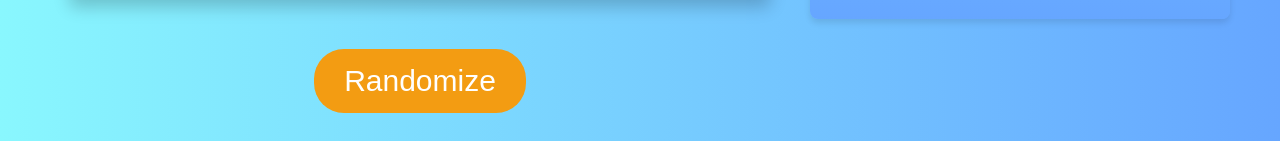
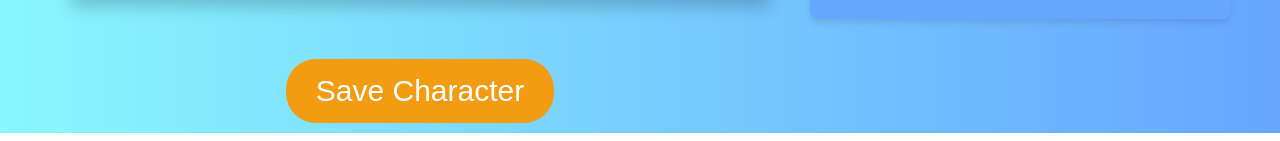
Before and after one commit to LittleOllie/LongLostBW, a plain HTML site: page index.html in a window 1280 px wide. Shown: the part 1167-1308 px from the top of the page. Drawn offline with nearby package versions, Linux system fonts and the light colour scheme; files whose address does not match are found by name.

Commit message:
Update index.html

```diff
--- a/index.html
+++ b/index.html
@@ -249,8 +249,6 @@ button:hover {
             <img id="hand-bw" alt="">
             <img id="ball-bw" alt="">
         </div>
-
-        <button id="randomButton" onclick="randomizeCharacter()">Randomize</button>
         <button id="saveButton" onclick="saveCharacterImage()">Save Character</button>
     </div>
 
@@ -412,102 +410,6 @@ button:hover {
         }).catch(error => console.error('Error capturing canvas:', error));
     }
 
-
-<script>
-    function randomizeCharacter() {
-        const traits = {
-            background: [
-                "BACKGROUNDS/1BW.PNG", "BACKGROUNDS/2BW.PNG", "BACKGROUNDS/5BW.PNG"
-            ],
-            skin: [
-                "SKIN/1BW.PNG", "SKIN/EBW.PNG", "SKIN/ABW.PNG", "SKIN/IBW.PNG",
-                "SKIN/CBW.PNG", "SKIN/DBW.PNG", "SKIN/HBW.PNG"
-            ],
-            face: [
-                "FACE/1.PNG", "FACE/1A.PNG", "FACE/2.PNG", "FACE/3.PNG",
-                "FACE/4.PNG", "FACE/5.PNG", "FACE/6.PNG", "FACE/7.PNG",
-                "FACE/A.PNG", "FACE/B.PNG", "FACE/CBW.PNG", "FACE/D.PNG",
-                "FACE/E.PNG", "FACE/F.PNG"
-            ],
-            clothing: [
-                "CLOTHING/1BW.PNG", "CLOTHING/1ABW.PNG", "CLOTHING/ABW.PNG",
-                "CLOTHING/BBW.PNG", "CLOTHING/EBW.PNG", "CLOTHING/FBW.PNG",
-                "CLOTHING/GBW.PNG", "CLOTHING/HBW.PNG", "CLOTHING/IBW.PNG",
-                "CLOTHING/JBW.PNG", "CLOTHING/KBW.PNG", "CLOTHING/LBW.PNG",
-                "CLOTHING/MBW.PNG", "CLOTHING/NBW.PNG", "CLOTHING/PBW.PNG"
-            ],
-            hair: [
-                "HAIR/A.PNG", "HAIR/29.PNG", "HAIR/33.PNG", "HAIR/37.PNG",
-                "HAIR/41.PNG", "HAIR/45.PNG", "HAIR/49.PNG", "HAIR/53.PNG",
-                "HAIR/57.PNG", "HAIR/61.PNG"
-            ],
-            hairhoodie: [
-                "HAIRHOODIEUP/A.PNG", "HAIRHOODIEUP/9.PNG", "HAIRHOODIEUP/13.PNG",
-                "HAIRHOODIEUP/21.PNG", "HAIRHOODIEUP/17.PNG", "HAIRHOODIEUP/1.PNG",
-                "HAIRHOODIEUP/5.PNG", "HAIRHOODIEUP/25.PNG"
-            ],
-            hat: [
-                "HATS/A.PNG", "HATS/CBW.PNG", "HATS/EBW.PNG", "HATS/FBW.PNG",
-                "HATS/IBW.PNG", "HATS/JBW.PNG", "HATS/HBW.PNG", "HATS/KBW.PNG"
-            ],
-            hathoodie: [
-                "HATS/CBW.PNG", "HATS/JBW.PNG", "HATS/KBW.PNG"
-            ],
-            accessories: [
-                "GLASSES/A.PNG", "GLASSES/ABW.PNG", "GLASSES/BBW.PNG",
-                "GLASSES/CBW.PNG", "GLASSES/DBW.PNG"
-            ],
-            hand: [
-                "HANDS/A.PNG", "HANDS/0BW.PNG", "HANDS/1BW.PNG", "HANDS/2BW.PNG",
-                "HANDS/3BW.PNG", "HANDS/4BW.PNG", "HANDS/5BW.PNG", "HANDS/6BW.PNG",
-                "HANDS/7BW.PNG", "HANDS/8BW.PNG", "HANDS/9BW.PNG"
-            ]
-        };
-
-        const selectRandomTrait = (category) => {
-            const options = traits[category];
-            const randomIndex = Math.floor(Math.random() * options.length);
-            return options[randomIndex];
-        };
-
-        // Randomize traits
-        selectTrait('background', selectRandomTrait('background'));
-        selectTrait('skin', selectRandomTrait('skin'));
-        selectTrait('face', selectRandomTrait('face'));
-        selectTrait('clothing', selectRandomTrait('clothing'));
-
-        // Randomize hair and hat traits
-        if (Math.random() < 0.5) {
-            selectTrait('hair', selectRandomTrait('hair'));
-            selectTrait('hat', ''); // Clear hat
-        } else {
-            selectTrait('hat', selectRandomTrait('hat'));
-            selectTrait('hair', ''); // Clear hair
-        }
-
-        // Randomize hair and hat for hoodies
-        if (Math.random() < 0.5) {
-            selectTrait('hairhoodie', selectRandomTrait('hairhoodie'));
-            selectTrait('hathoodie', ''); // Clear hat for hoodie
-        } else {
-            selectTrait('hathoodie', selectRandomTrait('hathoodie'));
-            selectTrait('hairhoodie', ''); // Clear hair for hoodie
-        }
-
-        // Randomize optional traits
-        if (Math.random() < 0.5) {
-            selectTrait('accessories', selectRandomTrait('accessories'));
-        } else {
-            selectTrait('accessories', '');
-        }
-
-        if (Math.random() < 0.5) {
-            selectTrait('hand', selectRandomTrait('hand'));
-        } else {
-            selectTrait('hand', '');
-        }
-    }
 </script>
-
 </body>
 </html>
```
